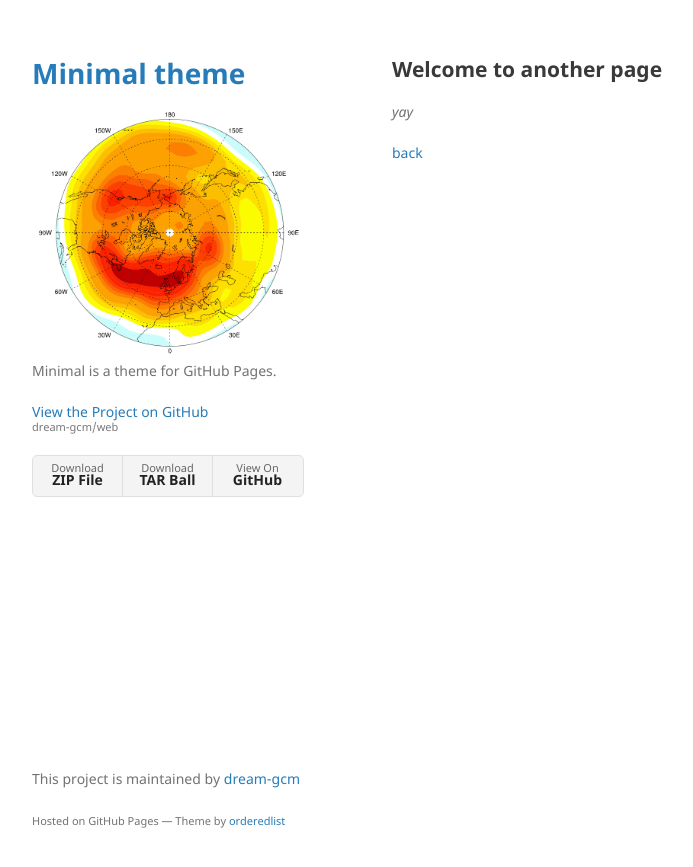
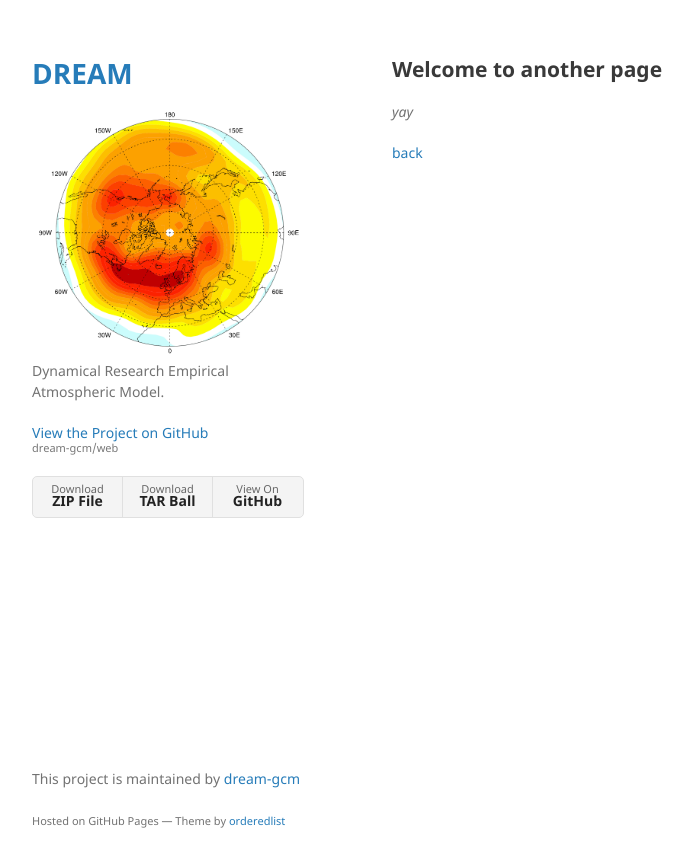
Before and after one commit to dream-gcm/web, a Jekyll site: the page built from another-page.md, in a window 1280 px wide. Shown: the top 867 px of the page, without its empty margins (178-871 px from the left). Built offline with Jekyll 4.4.1, drawn with Linux system fonts in a browser that asks for light colours; our own code applies the rules of GitHub Pages for plain Markdown files.

Commit message:
update title

```diff
--- a/_config.yml
+++ b/_config.yml
@@ -1,6 +1,6 @@
-title: Minimal theme
+title: DREAM
 logo: /assets/img/logo.png
-description: Minimal is a theme for GitHub Pages.
+description: Dynamical Research Empirical Atmospheric Model.
 show_downloads: true
 google_analytics:
 theme: jekyll-theme-minimal
```
Also changed, not shown: 1 other file.
